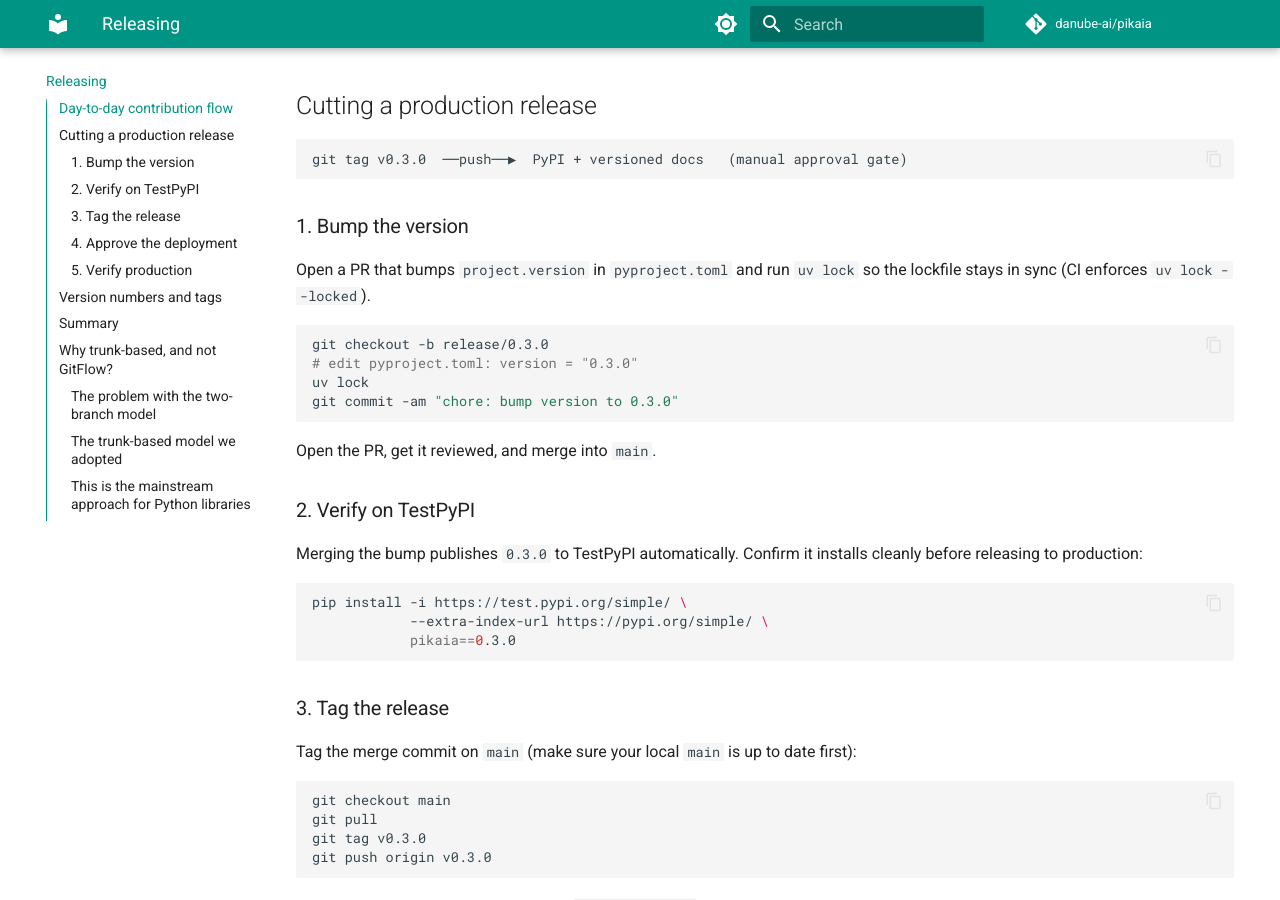
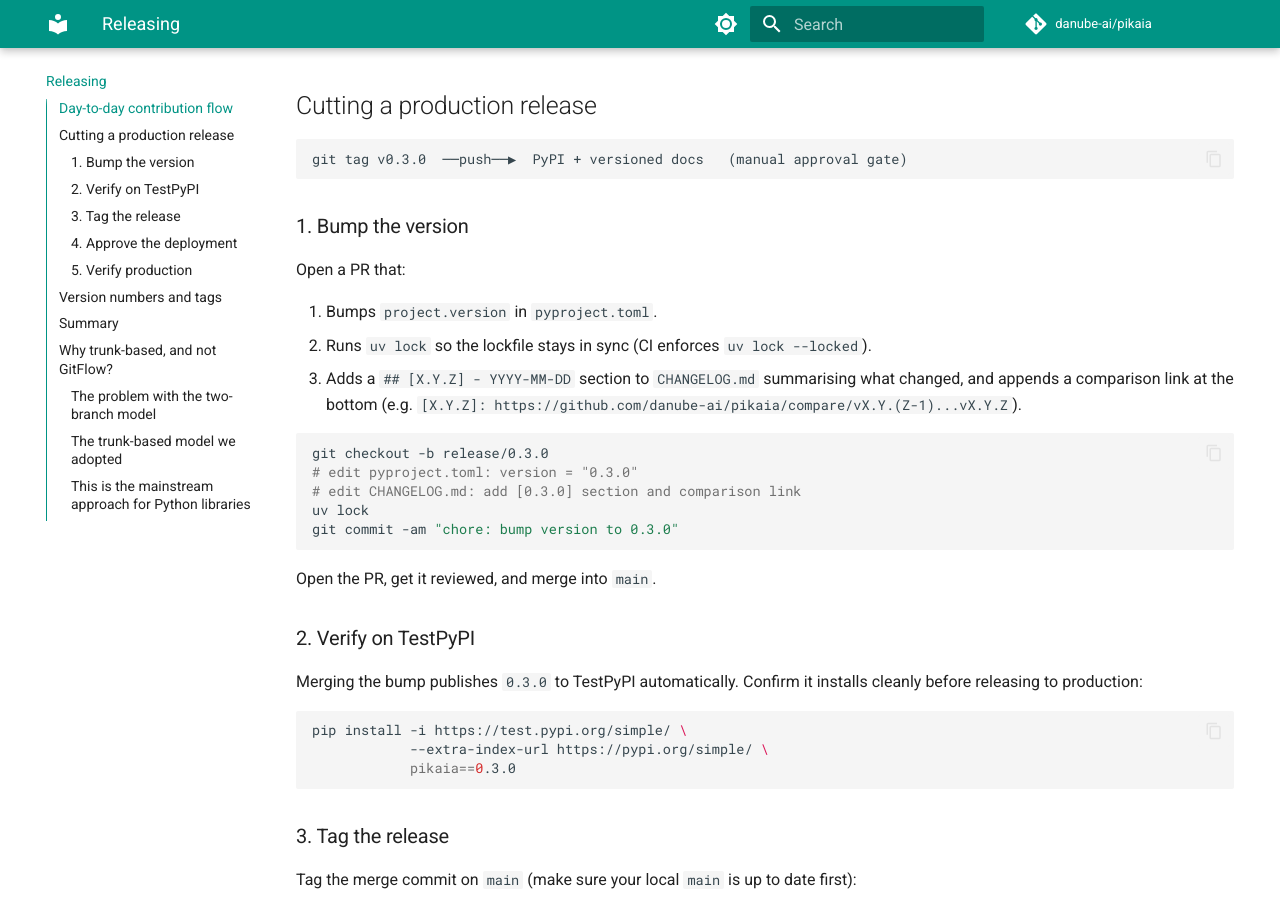
Before and after one commit to danube-ai/pikaia, an MkDocs documentation site: the page built from docs/releasing.md, in a window 1280 px wide and 900 px high, scrolled down 799 px. Built offline with MkDocs 1.6.1 and Material for MkDocs 9.7.7, drawn with Linux system fonts in a browser that asks for light colours; comment, search, counter and statistics services are not loaded; the version menu is left out.

Commit message:
docs: add CHANGELOG update to release checklist in releasing.md

````diff
--- a/docs/releasing.md
+++ b/docs/releasing.md
@@ -33,11 +33,16 @@ git tag v0.3.0  ──push──▶  PyPI + versioned docs   (manual approval ga
 
 ### 1. Bump the version
 
-Open a PR that bumps `project.version` in `pyproject.toml` and run `uv lock` so the lockfile stays in sync (CI enforces `uv lock --locked`).
+Open a PR that:
+
+1. Bumps `project.version` in `pyproject.toml`.
+2. Runs `uv lock` so the lockfile stays in sync (CI enforces `uv lock --locked`).
+3. Adds a `## [X.Y.Z] - YYYY-MM-DD` section to `CHANGELOG.md` summarising what changed, and appends a comparison link at the bottom (e.g. `[X.Y.Z]: https://github.com/danube-ai/pikaia/compare/vX.Y.(Z-1)...vX.Y.Z`).
 
 ```bash
 git checkout -b release/0.3.0
 # edit pyproject.toml: version = "0.3.0"
+# edit CHANGELOG.md: add [0.3.0] section and comparison link
 uv lock
 git commit -am "chore: bump version to 0.3.0"
 ```
````
